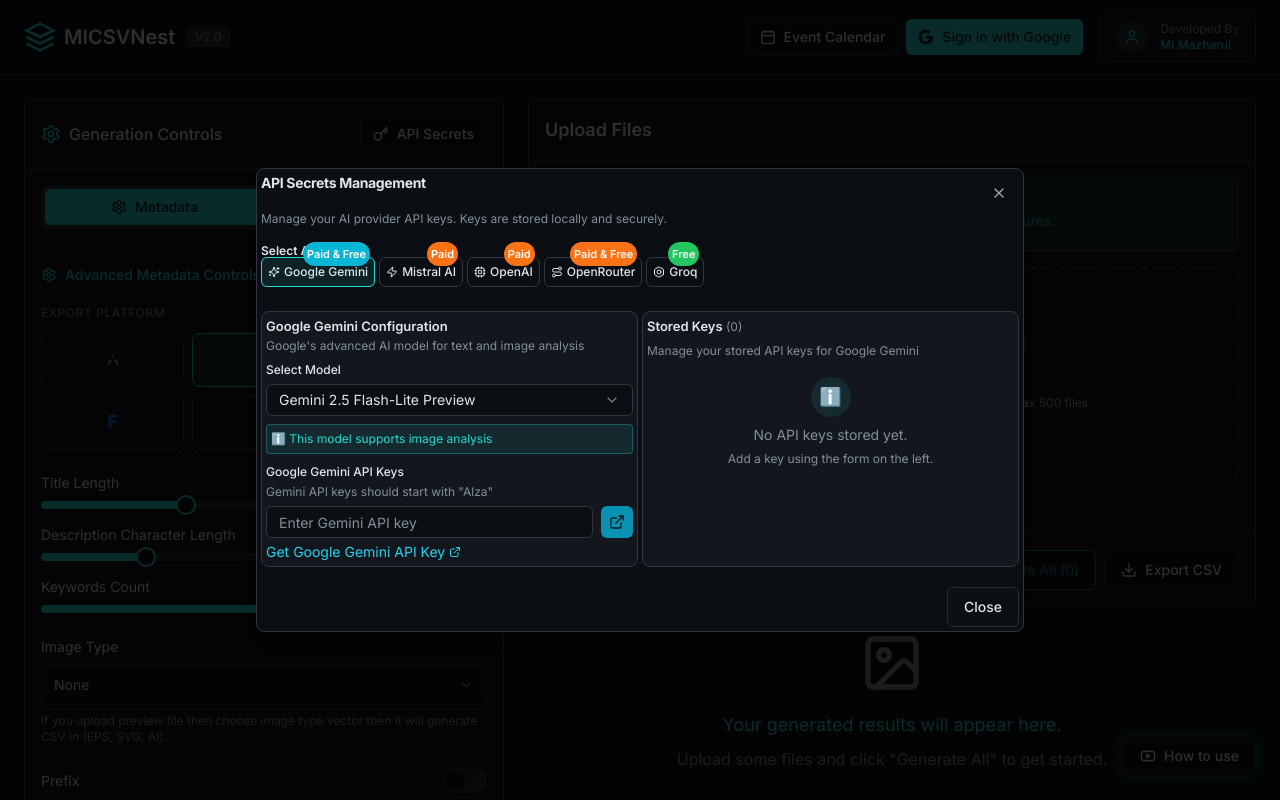
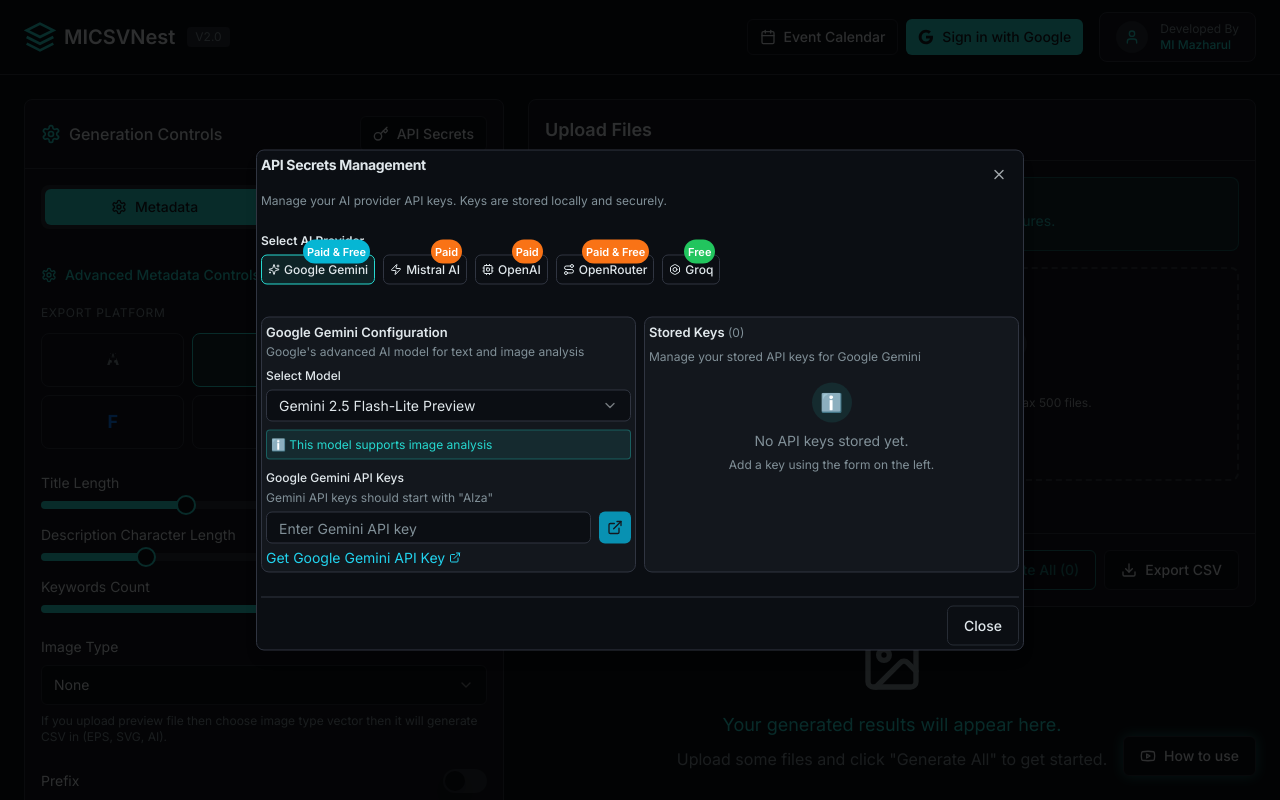
Before and after one commit to graphicalartist1-create/MICSVNest07, a React (Vite) app: page / in a window 1280 px wide. Both pictures are taken after a click on the button "API Secrets". Shown: the top 800 px of the page. Built offline with nearby package versions, Linux system fonts and the light colour scheme; the HTML template or start-up script is replaced by a standard one.

Commit message:
Fix: increase gaps and show Select AI Provider heading fully

```diff
--- a/src/components/APISecretsModal.tsx
+++ b/src/components/APISecretsModal.tsx
@@ -106,9 +106,9 @@ const APISecretsModal = ({ open, onOpenChange }: APISecretsModalProps) => {
         </div>
 
         {/* Provider Selection */}
-        <div className="mb-1 -mt-1">
-          <h3 className="text-[12px] font-semibold text-foreground mb-0">Select AI Provider</h3>
-          <div className="flex flex-wrap gap-1 -mt-1">
+        <div className="mb-2 mt-1">
+          <h3 className="text-[12px] font-semibold text-foreground mb-1">Select AI Provider</h3>
+          <div className="flex flex-wrap gap-2">
             {providers.map((provider) => {
               const IconComponent = provider.icon;
               return (
@@ -134,7 +134,7 @@ const APISecretsModal = ({ open, onOpenChange }: APISecretsModalProps) => {
           </div>
         </div>
 
-        <div className="grid grid-cols-1 lg:grid-cols-2 gap-1 mt-1">
+        <div className="grid grid-cols-1 lg:grid-cols-2 gap-2 mt-2">
           {/* Left: Configuration */}
           <div className="border border-border rounded-lg p-1 bg-secondary/30">
             <h3 className="text-[13px] font-semibold text-foreground mb-0">
@@ -358,7 +358,7 @@ const APISecretsModal = ({ open, onOpenChange }: APISecretsModalProps) => {
         </div>
 
         {/* Close Button */}
-        <div className="flex justify-end gap-2 mt-1 pt-0">
+        <div className="flex justify-end gap-2 mt-2 pt-2 border-t border-border">
           <Button
             variant="outline"
             onClick={() => onOpenChange(false)}
```
